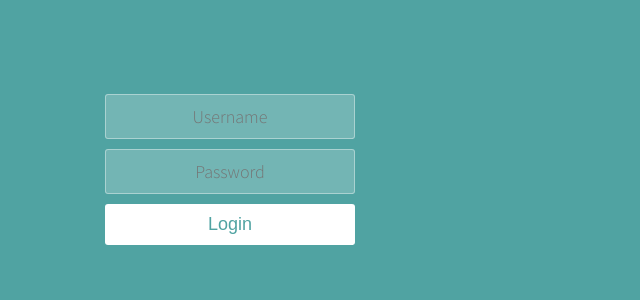
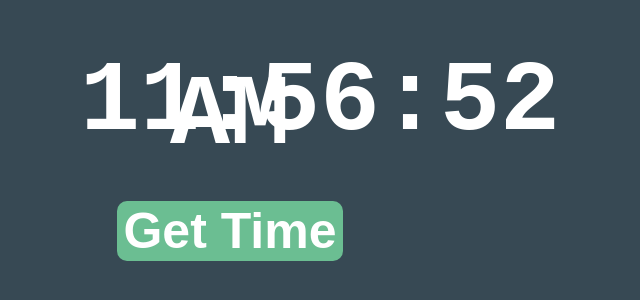
Before and after one commit to HrshitVora0903/ReactLearn, a React (Create React App) app: page / in a window 1280 px wide. Shown: the part 134-434 px from the top of the page, without its empty margins (410-1050 px from the left). Built offline with nearby package versions, Linux system fonts and the light colour scheme.

Commit message:
31 React hook practice

```diff
--- a/public/styles.css
+++ b/public/styles.css
@@ -1,57 +1,30 @@
-* {
-  box-sizing: border-box;
-  margin: 0;
-  padding: 0;
-  font-weight: 300;
+body {
+  font: normal 14px/100% "Andale Mono", AndaleMono, monospace;
+  color: #fff;
+  padding: 50px;
+  width: 300px;
+  margin: 0 auto;
+  background-color: #374954;
+  text-align: center;
 }
 
-body {
-  font-family: "Source Sans Pro", sans-serif;
-  color: white;
-  font-weight: 300;
-  background: #50a3a2;
-  width: 100%;
-  height: 100%;
+h1 {
+  font-size: 100px;
 }
 
 .container {
-  margin: 10% auto;
-  padding: 80px 0;
-  text-align: center;
+  margin: 60% auto;
 }
 
-.container h1 {
-  font-size: 40px;
-  font-weight: 200;
+button {
+  display: inline;
+  background-color: #6bbe92;
+  border: 0;
+  border-radius: 10px;
+  box-shadow: 5px;
+  margin: 10px;
+  text-align: center;
+  color: #fff;
+  font-weight: bold;
+  font-size: 50px;
 }
-
-form {
-  padding: 20px 0;
-  position: relative;
-}
-form input {
-  border: 1px solid rgba(252, 252, 252, 0.4);
-  background-color: rgba(252, 252, 252, 0.2);
-  width: 250px;
-  border-radius: 3px;
-  font-family: "Source Sans Pro", sans-serif;
-  padding: 10px 15px;
-  margin: 0 auto 10px auto;
-  display: block;
-  text-align: center;
-  font-size: 18px;
-  color: white;
-  font-weight: 300;
-}
-
-form button {
-  appearance: none;
-  outline: 0;
-  background-color: white;
-  border: 0;
-  padding: 10px 15px;
-  color: #50a3a2;
-  border-radius: 3px;
-  width: 250px;
-  font-size: 18px;
-}
--- a/src/components/App.jsx
+++ b/src/components/App.jsx
@@ -1,14 +1,20 @@
-import React from "react";
-import Form from "./Form";
-
-var userIsRegistered = true;
+import React, { useState } from "react";
 
 function App() {
+  setInterval(currentTime,1000);
+  let now = new Date().toLocaleTimeString();
+
+  const [time, setTime] = useState(now);
+
+  function currentTime(){
+    let newTime = new Date().toLocaleTimeString();
+    setTime(newTime)
+  }
+
   return (
     <div className="container">
-      <Form
-        isRegistered = {userIsRegistered}
-      />
+      <h1>{time}</h1>
+      <button onClick={currentTime}>Get Time</button>
     </div>
   );
 }
--- a/src/components/Form.jsx
+++ /dev/null
@@ -1,14 +0,0 @@
-import React from "react";
-
-function Form(props) {
-  return (
-    <form className="form">
-      <input type="text" placeholder="Username" />
-      <input type="password" placeholder="Password" />
-      {props.isRegistered === false  && <input type="password" placeholder="Confirm Password" />}
-      <button type="submit">{props.isRegistered  ? "Login" : "Register"}</button>
-    </form>
-  );
-}
-
-export default Form;
--- a/src/index.js
+++ b/src/index.js
@@ -4,12 +4,25 @@ import App from "./components/App";
 
 const root = createRoot(document.getElementById('root'));
 root.render(
-  <App />
+
+    <App />
 
 );
 
-//Challenge: Without moving the userIsRegistered variable,
-//1. Show Login as the button text if userIsRegistered is true.
-//Show Register as the button text if userIsRegistered is false.
-//2. Only show the Confirm Password input if userIsRegistered is false.
-//Don't show it if userIsRegistered is true.
+
+//Challenge:
+//1. Given that you can get the current time using:
+let time = new Date().toLocaleTimeString();
+console.log(time);
+//Show the latest time in the <h1> when the Get Time button
+//is pressed.
+
+//2. Given that you can get code to be called every second
+//using the setInterval method.
+//Can you get the time in your <h1> to update every second?
+
+//e.g. uncomment the code below to see Hey printed every second.
+// function sayHi() {
+//   console.log("Hey");
+// }
+// setInterval(sayHi, 1000);
```
